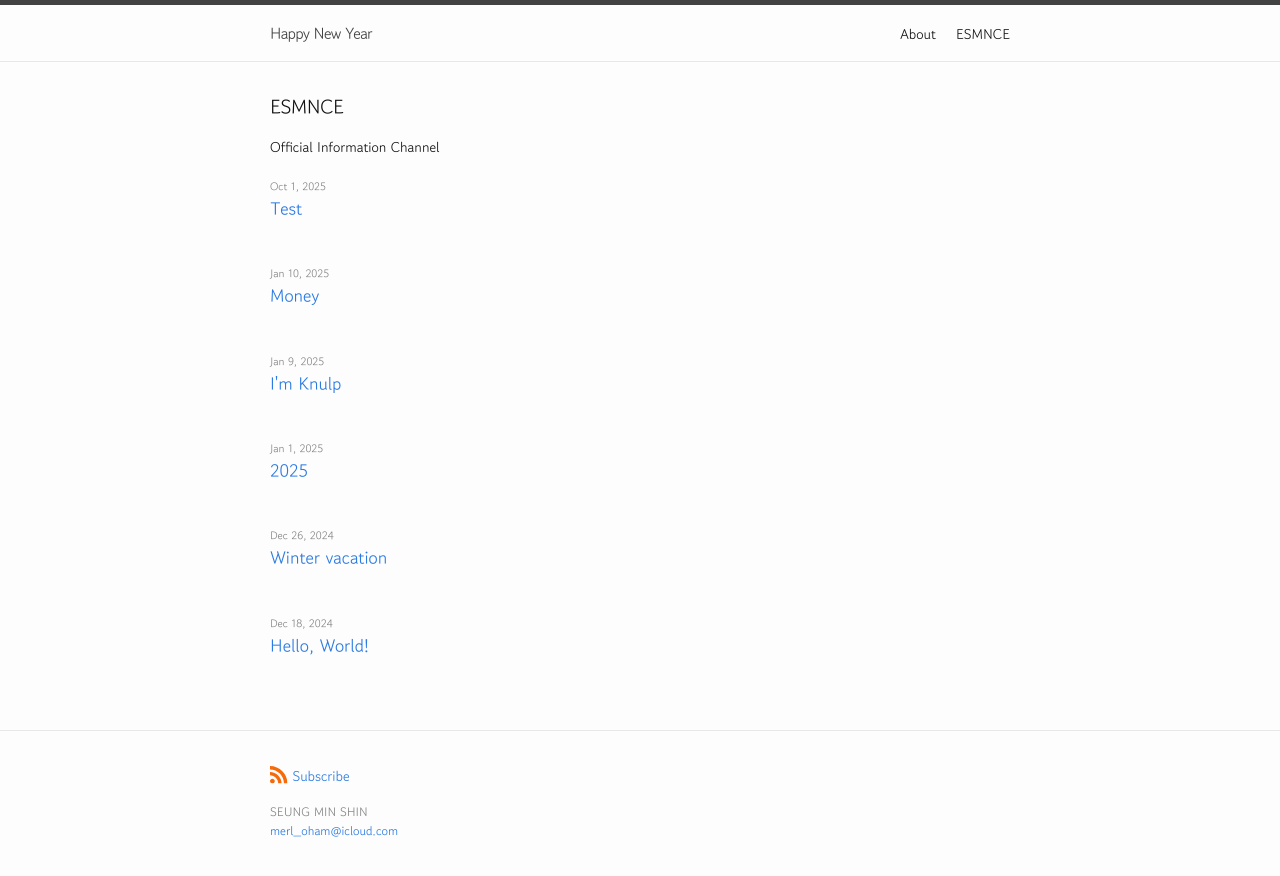
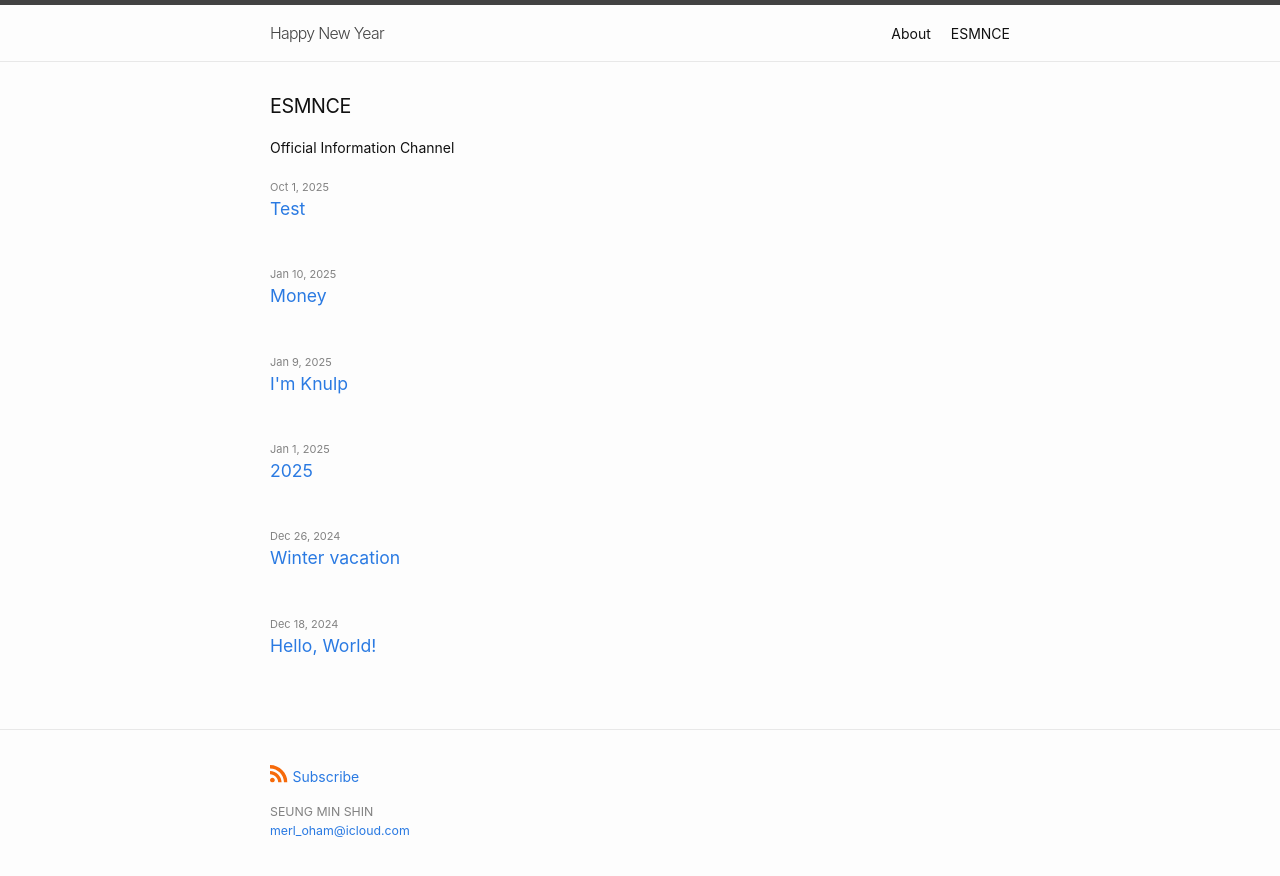
Before and after one commit to Merloham/yui.github.io, a Jekyll site: the page built from index.md, in a window 1280 px wide. Shown: the top 876 px of the page. Built offline with Jekyll 4.4.1, drawn with Linux system fonts in a browser that asks for light colours; some web fonts are replaced; our own code applies the rules of GitHub Pages for plain Markdown files.

Commit message:
Update custom-head.html

```diff
--- a/_includes/custom-head.html
+++ b/_includes/custom-head.html
@@ -10,16 +10,12 @@
 
   <meta name="naver-site-verification" content="62cb21609fcdfd1df3d081cbca508a2919d5b744" />
   <meta property="og:type" content="website">
-  <meta property="og:title" content="ESMNCE">
-  <meta property="og:description" content="Official Information Channel">
-  <meta name="description" content="Official Information Channel">
+  <meta property="og:title" content="Yui">
+  <meta property="og:description" content="Blog">
+  <meta name="description" content="Blog">
 
   <link rel="preconnect" href="https://fonts.googleapis.com">
-  <link rel="preconnect" href="https://fonts.gstatic.com" crossorigin>
-  <link href="https://fonts.googleapis.com/css2?family=Gowun+Dodum&display=swap" rel="stylesheet">
-  <link href="https://fonts.googleapis.com/css2?family=Special+Elite&display=swap" rel="stylesheet">
-  <link rel="icon" href="/images/global.png">
-  <link rel="apple-touch-icon" href="/images/global.png">
-
+<link rel="preconnect" href="https://fonts.gstatic.com" crossorigin>
+<link href="https://fonts.googleapis.com/css2?family=Gowun+Batang&display=swap" rel="stylesheet">
 
 </head>
```
